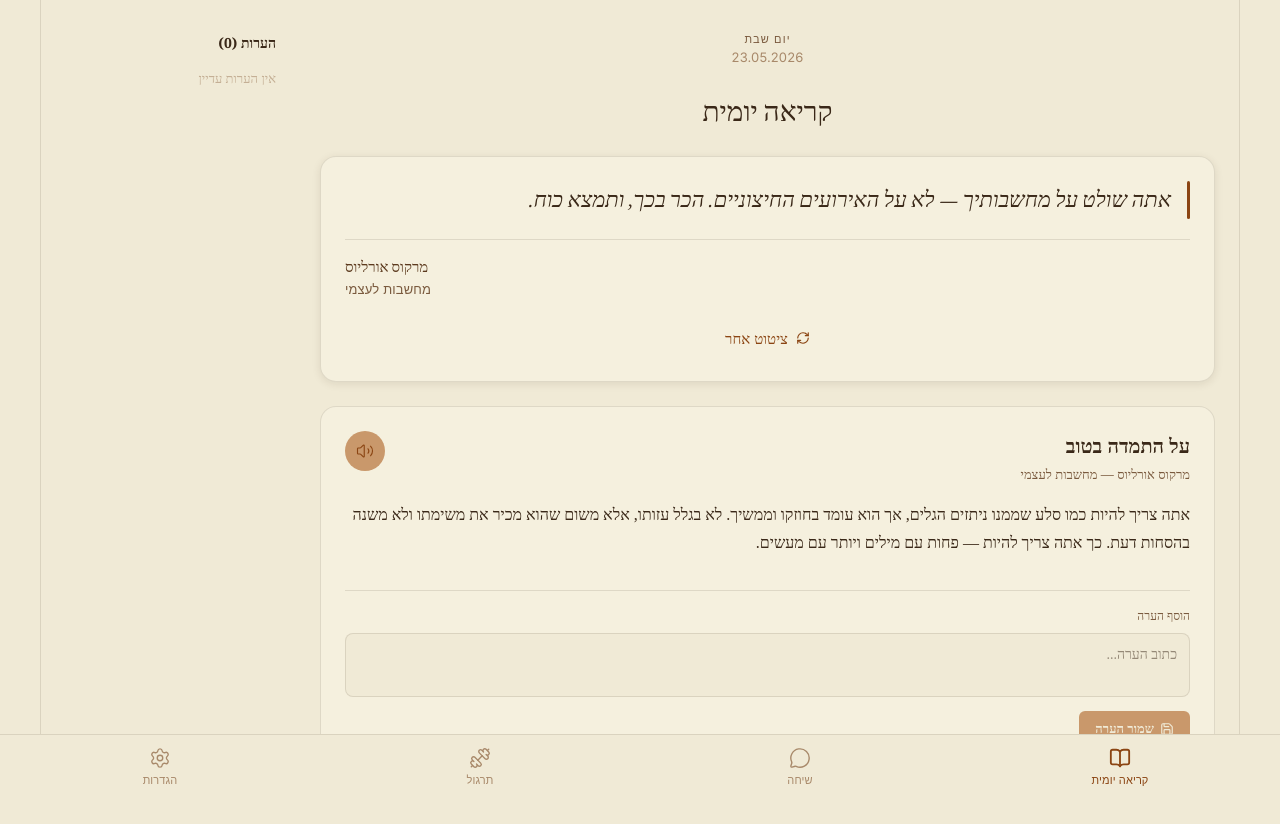
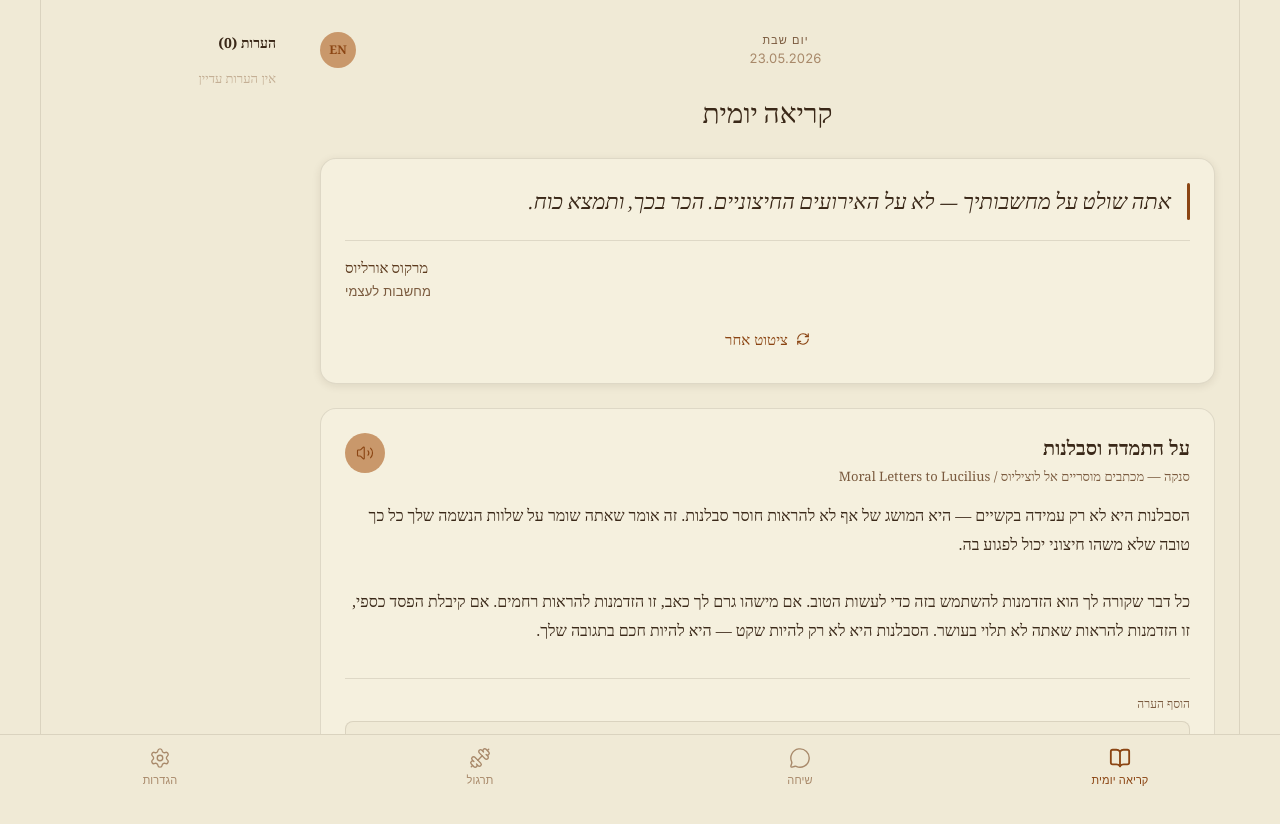
Before and after one commit to naorpiterman-ops/stoaic-web, a Next.js app: page /daily in a window 1280 px wide. Shown: the top 824 px of the page. Built offline with nearby package versions, Linux system fonts and the light colour scheme; a web font is replaced by a local one.

Commit message:
feat: full reading with text selection, language toggle, and better TTS

```diff
--- a/src/app/(tabs)/daily/page.tsx
+++ b/src/app/(tabs)/daily/page.tsx
@@ -1,6 +1,6 @@
 'use client'
 import { useState, useEffect } from 'react'
-import { RefreshCw, Volume2, Save, Trash2 } from 'lucide-react'
+import { RefreshCw, Volume2, Save, Trash2, Globe } from 'lucide-react'
 import { getDailyQuote } from '@/lib/quotes'
 import { getDailyReading } from '@/lib/daily-readings'
 import type { StoicQuote } from '@/lib/types'
@@ -9,7 +9,7 @@ import type { DailyReading } from '@/lib/daily-readings'
 interface Note {
   id: string
   text: string
-  position: number
+  selectedText?: string
   timestamp: number
 }
 
@@ -18,8 +18,9 @@ export default function DailyPage() {
   const [reading, setReading] = useState<DailyReading | null>(null)
   const [notes, setNotes] = useState<Note[]>([])
   const [newNote, setNewNote] = useState('')
-  const [selectedPosition, setSelectedPosition] = useState<number | null>(null)
+  const [selectedText, setSelectedText] = useState('')
   const [isReading, setIsReading] = useState(false)
+  const [language, setLanguage] = useState<'he' | 'en'>('he')
 
   useEffect(() => {
     setQuote(getDailyQuote())
@@ -33,13 +34,20 @@ export default function DailyPage() {
     }
   }, [])
 
+  const handleTextSelection = () => {
+    const selection = window.getSelection()
+    if (selection && selection.toString()) {
+      setSelectedText(selection.toString())
+    }
+  }
+
   const saveNote = () => {
     if (!newNote.trim() || !reading) return
 
     const note: Note = {
       id: crypto.randomUUID(),
       text: newNote,
-      position: selectedPosition || 0,
+      selectedText: selectedText || undefined,
       timestamp: Date.now(),
     }
 
@@ -47,7 +55,7 @@ export default function DailyPage() {
     setNotes(updated)
     localStorage.setItem(`notes_${reading.id}`, JSON.stringify(updated))
     setNewNote('')
-    setSelectedPosition(null)
+    setSelectedText('')
   }
 
   const deleteNote = (id: string) => {
@@ -57,36 +65,59 @@ export default function DailyPage() {
   }
 
   const speakText = (text: string) => {
-    if (!('speechSynthesis' in window)) return
-
     if (isReading) {
       window.speechSynthesis.cancel()
       setIsReading(false)
     } else {
       const utterance = new SpeechSynthesisUtterance(text)
-      utterance.lang = 'he-IL'
+      utterance.lang = language === 'he' ? 'he-IL' : 'en-US'
+      utterance.rate = 0.9
+      utterance.pitch = 1
       utterance.onend = () => setIsReading(false)
       window.speechSynthesis.speak(utterance)
       setIsReading(true)
     }
   }
 
+  const currentExcerpt = reading ? reading.excerpt[language] : ''
+
   return (
     <div className="flex h-screen" style={{ background: 'var(--paper)', maxWidth: 1200, margin: '0 auto' }}>
       {/* Main content */}
       <div className="flex-1 overflow-y-auto px-6 py-8 flex flex-col gap-6" style={{ borderRight: '1px solid var(--hairline)' }}>
         {/* Header */}
-        <div className="text-center">
+        <div className="flex items-center justify-between">
+          <div className="text-center flex-1">
             <p className="font-overline" style={{ color: 'var(--ink-2)' }}>
-            {new Date().toLocaleDateString('he-IL', { weekday: 'long' })}
+              {new Date().toLocaleDateString(language === 'he' ? 'he-IL' : 'en-US', { weekday: 'long' })}
             </p>
             <p className="font-caption" style={{ color: 'var(--ink-3)', marginTop: 2 }}>
-            {new Date().toLocaleDateString('he-IL', { day: '2-digit', month: '2-digit', year: 'numeric' })}
+              {new Date().toLocaleDateString(language === 'he' ? 'he-IL' : 'en-US', { day: '2-digit', month: '2-digit', year: 'numeric' })}
             </p>
+          </div>
+          <button
+            onClick={() => setLanguage(language === 'he' ? 'en' : 'he')}
+            style={{
+              background: 'var(--sienna-soft)',
+              border: 'none',
+              color: 'var(--sienna)',
+              borderRadius: '50%',
+              width: 36,
+              height: 36,
+              cursor: 'pointer',
+              display: 'flex',
+              alignItems: 'center',
+              justifyContent: 'center',
+              fontSize: 12,
+              fontWeight: 600,
+            }}
+          >
+            {language === 'he' ? 'EN' : 'עברית'}
+          </button>
         </div>
 
         <h1 style={{ fontFamily: 'EB Garamond, serif', fontSize: 28, color: 'var(--ink)', textAlign: 'center' }}>
-          קריאה יומית
+          {language === 'he' ? 'קריאה יומית' : 'Daily Reading'}
         </h1>
 
         {/* Quote card */}
@@ -120,7 +151,7 @@ export default function DailyPage() {
               style={{ background: 'none', border: 'none', color: 'var(--sienna)', cursor: 'pointer', padding: '8px 0' }}
             >
               <RefreshCw size={14} />
-              ציטוט אחר
+              {language === 'he' ? 'ציטוט אחר' : 'Another quote'}
             </button>
           </div>
         )}
@@ -141,7 +172,7 @@ export default function DailyPage() {
                 </p>
               </div>
               <button
-                onClick={() => speakText(reading.excerpt)}
+                onClick={() => speakText(currentExcerpt)}
                 style={{
                   background: isReading ? 'var(--sienna)' : 'var(--sienna-soft)',
                   border: 'none',
@@ -160,23 +191,64 @@ export default function DailyPage() {
               </button>
             </div>
 
-            <p style={{
+            <p
+              onMouseUp={handleTextSelection}
+              style={{
                 fontFamily: 'Frank Ruhl Libre, serif',
                 fontSize: 16,
                 lineHeight: 1.8,
                 color: 'var(--ink)',
                 whiteSpace: 'pre-wrap',
+                cursor: 'text',
+                userSelect: 'text',
+              }}
+            >
+              {currentExcerpt}
+            </p>
+
+            {selectedText && (
+              <div style={{
+                background: 'var(--paper-2)',
+                border: '1px solid var(--sienna)',
+                borderRadius: 8,
+                padding: 12,
+                marginTop: 8,
               }}>
-              {reading.excerpt}
+                <p style={{ fontSize: 12, color: 'var(--ink-2)', marginBottom: 6 }}>
+                  {language === 'he' ? 'טקסט שנבחר:' : 'Selected text:'}
                 </p>
+                <p style={{ fontSize: 13, color: 'var(--ink)', fontStyle: 'italic', marginBottom: 8 }}>
+                  "{selectedText}"
+                </p>
+                <button
+                  onClick={() => {
+                    setNewNote(`הערה על: "${selectedText}"`)
+                    setSelectedText('')
+                  }}
+                  style={{
+                    background: 'var(--sienna)',
+                    color: 'var(--paper)',
+                    border: 'none',
+                    borderRadius: 4,
+                    padding: '6px 12px',
+                    fontSize: 12,
+                    cursor: 'pointer',
+                  }}
+                >
+                  {language === 'he' ? '➕ הוסף הערה' : '➕ Add note'}
+                </button>
+              </div>
+            )}
 
             {/* Note input */}
             <div className="mt-4 pt-4" style={{ borderTop: '1px solid var(--hairline)' }}>
-              <p style={{ fontSize: 12, color: 'var(--ink-2)', marginBottom: 8 }}>הוסף הערה</p>
+              <p style={{ fontSize: 12, color: 'var(--ink-2)', marginBottom: 8 }}>
+                {language === 'he' ? 'הוסף הערה' : 'Add a note'}
+              </p>
               <textarea
                 value={newNote}
                 onChange={(e) => setNewNote(e.target.value)}
-                placeholder="כתוב הערה..."
+                placeholder={language === 'he' ? 'כתוב הערה...' : 'Write a note...'}
                 style={{
                   width: '100%',
                   minHeight: 60,
@@ -187,7 +259,7 @@ export default function DailyPage() {
                   fontFamily: 'Frank Ruhl Libre, serif',
                   fontSize: 14,
                   color: 'var(--ink)',
-                  direction: 'rtl',
+                  direction: language === 'he' ? 'rtl' : 'ltr',
                   resize: 'none',
                 }}
               />
@@ -210,7 +282,7 @@ export default function DailyPage() {
                 }}
               >
                 <Save size={14} />
-                שמור הערה
+                {language === 'he' ? 'שמור הערה' : 'Save note'}
               </button>
             </div>
           </div>
@@ -220,11 +292,13 @@ export default function DailyPage() {
       {/* Notes sidebar */}
       <div className="w-64 overflow-y-auto px-5 py-8 flex flex-col gap-4" style={{ borderLeft: '1px solid var(--hairline)' }}>
         <h3 style={{ fontSize: 14, fontWeight: 600, color: 'var(--ink)', textTransform: 'uppercase' }}>
-          הערות ({notes.length})
+          {language === 'he' ? 'הערות' : 'Notes'} ({notes.length})
         </h3>
 
         {notes.length === 0 ? (
-          <p style={{ fontSize: 13, color: 'var(--ink-3)', opacity: 0.6 }}>אין הערות עדיין</p>
+          <p style={{ fontSize: 13, color: 'var(--ink-3)', opacity: 0.6 }}>
+            {language === 'he' ? 'אין הערות עדיין' : 'No notes yet'}
+          </p>
         ) : (
           notes.map((note, idx) => (
             <div
@@ -253,6 +327,17 @@ export default function DailyPage() {
                   {idx + 1}
                 </span>
                 <div style={{ flex: 1, minWidth: 0 }}>
+                  {note.selectedText && (
+                    <p style={{
+                      fontSize: 11,
+                      color: 'var(--sienna)',
+                      marginBottom: 6,
+                      fontStyle: 'italic',
+                      wordBreak: 'break-word',
+                    }}>
+                      "{note.selectedText}"
+                    </p>
+                  )}
                   <p style={{
                     fontSize: 13,
                     color: 'var(--ink)',
@@ -266,7 +351,7 @@ export default function DailyPage() {
                     color: 'var(--ink-3)',
                     marginTop: 4,
                   }}>
-                    {new Date(note.timestamp).toLocaleTimeString('he-IL')}
+                    {new Date(note.timestamp).toLocaleTimeString(language === 'he' ? 'he-IL' : 'en-US')}
                   </p>
                 </div>
               </div>
@@ -286,7 +371,7 @@ export default function DailyPage() {
                 }}
               >
                 <Trash2 size={12} />
-                מחק
+                {language === 'he' ? 'מחק' : 'Delete'}
               </button>
             </div>
           ))
--- a/src/lib/daily-readings.ts
+++ b/src/lib/daily-readings.ts
@@ -2,7 +2,7 @@ export interface DailyReading {
   id: number
   title: string
   author: string
-  excerpt: string
+  excerpt: { he: string; en: string }
   source: string
   date?: string
 }
@@ -12,36 +12,31 @@ export const dailyReadings: DailyReading[] = [
     id: 1,
     title: 'על הדברים שבשליטתנו',
     author: 'אפיקטטוס',
-    excerpt: 'יש דברים שבשליטתנו ויש דברים שאינם בשליטתנו. בשליטתנו: דעותינו, כמיהות, שנאות, רצויות — בקיצור, הכל שנובע מהמעשים שלנו. מחוץ לשליטתנו: גופנו, רכושנו, מוניטין — בקיצור, הכל שאינו נובע מהמעשים שלנו.',
-    source: 'אנכיירידיון',
+    excerpt: {
+      he: 'יש דברים שבשליטתנו ויש דברים שאינם בשליטתנו. בשליטתנו: דעותינו, כמיהות, שנאות, רצויות — בקיצור, הכל שנובע מהמעשים שלנו. מחוץ לשליטתנו: גופנו, רכושנו, מוניטין, גופנו — בקיצור, הכל שאינו נובע מהמעשים שלנו.\n\nזה אומר שאתה לא יכול לשלוט בתוצאות של מעשיך, אלא רק במעשיך עצמם. אתה לא יכול לשלוט בתגובות של אנשים אחרים, אלא בתגובה שלך. אתה לא יכול לשלוט בגורל, אלא רק בתגובה שלך לגורל. זה הרעיון המרכזי של הסטואיות: עשה את מה שבכוחך ותן לכל שאר דברים להתרחש כמו שהם צריכים.',
+      en: 'Some things are within our control and some things are not. Within our control: our opinions, desires, aversions, and judgments—in short, anything that is our own action. Outside our control: our body, property, reputation—in short, anything that is not our own action.\n\nThis means you cannot control the outcomes of your actions, only the actions themselves. You cannot control how others respond, only your own response. You cannot control fate, only your reaction to it. This is the central idea of Stoicism: do what is in your power and let everything else happen as it should.'
+    },
+    source: 'אנכיירידיון / Enchiridion',
   },
   {
     id: 2,
     title: 'עדות הנשמה',
     author: 'מרקוס אורליוס',
-    excerpt: 'הנשמה שלך זה האדם האמיתי שלך. לא הגוף, לא הכסף, לא השם שלך. הנשמה היא הדבר היחיד שהוא שלך באמת, הדבר היחיד שלא יכול להילקח ממך. חכמה היא הידיעה מה לשמור ומה להניח.',
-    source: 'מחשבות לעצמי',
+    excerpt: {
+      he: 'הנשמה שלך זה האדם האמיתי שלך. לא הגוף, לא הכסף, לא השם שלך. הנשמה היא הדבר היחיד שהוא שלך באמת, הדבר היחיד שלא יכול להילקח ממך.\n\nחכמה היא הידיעה מה לשמור ומה להניח. היא הקבלה שהחיים שלך לא מוגדרים על ידי עושר או כבוד חיצוני, אלא על ידי מצב הנשמה שלך. בן אדם טוב לא בן אדם עשיר, אלא בן אדם שעשה את הטוב, שנשמר נוגע לעקרונות שלו.',
+      en: 'Your soul is the real you. Not your body, not your money, not your reputation. The soul is the only thing that is truly yours, the only thing that cannot be taken from you.\n\nWisdom is knowing what to keep and what to let go. It is the acceptance that your life is not defined by wealth or external honor, but by the state of your soul. A good person is not a rich person, but someone who has done what is right, who has maintained their principles.'
+    },
+    source: 'מחשבות לעצמי / Meditations',
   },
   {
     id: 3,
     title: 'על התמדה וסבלנות',
     author: 'סנקה',
-    excerpt: 'הסבלנות היא לא רק עמידה בקשיים — היא המושג של אף לא להראות חוסר סבלנות. זה אומר שאתה שומר על שלוות הנשמה שלך כל כך טובה שלא משהו חיצוני יכול לפגוע בה. כל דבר שקורה לך הוא הזדמנות להשתמש בזה כדי לעשות הטוב.',
-    source: 'מכתבים מוסריים אל לוציליוס',
-  },
-  {
-    id: 4,
-    title: 'על התמדה בטוב',
-    author: 'מרקוס אורליוס',
-    excerpt: 'אתה צריך להיות כמו סלע שממנו ניתזים הגלים, אך הוא עומד בחוזקו וממשיך. לא בגלל עזותו, אלא משום שהוא מכיר את משימתו ולא משנה בהסחות דעת. כך אתה צריך להיות — פחות עם מילים ויותר עם מעשים.',
-    source: 'מחשבות לעצמי',
-  },
-  {
-    id: 5,
-    title: 'על הגודל של השנייה',
-    author: 'סנקה',
-    excerpt: 'החיים אינם קצרים אם אתה משתמש בהם טוב. רבים מהם אינם חיים בכלל — הם רק קיומים. אדם צריך לספור את שנותיו לפי מעשיו, לא לפי השנים שהוא חי. יום אחד חי בחכמה שווה יותר מאלף שנים בחוסר מטרה.',
-    source: 'על קוצר החיים',
+    excerpt: {
+      he: 'הסבלנות היא לא רק עמידה בקשיים — היא המושג של אף לא להראות חוסר סבלנות. זה אומר שאתה שומר על שלוות הנשמה שלך כל כך טובה שלא משהו חיצוני יכול לפגוע בה.\n\nכל דבר שקורה לך הוא הזדמנות להשתמש בזה כדי לעשות הטוב. אם מישהו גרם לך כאב, זו הזדמנות להראות רחמים. אם קיבלת הפסד כספי, זו הזדמנות להראות שאתה לא תלוי בעושר. הסבלנות היא לא רק להיות שקט — היא להיות חכם בתגובה שלך.',
+      en: 'Patience is not just enduring difficulties — it is the concept of not even showing impatience. It means you keep your soul so peaceful that nothing external can disturb it.\n\nEverything that happens to you is an opportunity to do good. If someone hurt you, it\'s an opportunity to show compassion. If you suffered a financial loss, it\'s an opportunity to show you are not dependent on wealth. Patience is not just staying quiet — it\'s being wise in your response.'
+    },
+    source: 'מכתבים מוסריים אל לוציליוס / Moral Letters to Lucilius',
   },
 ]
 
```
Lines whose indentation alone changed are shown as unchanged.
